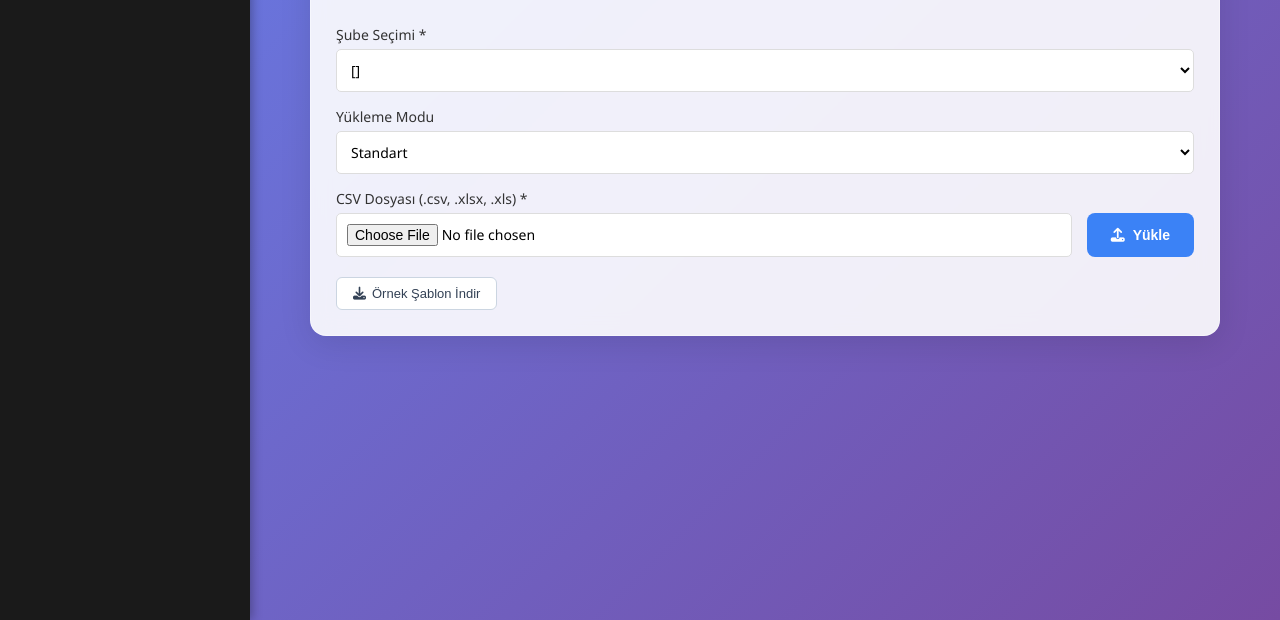
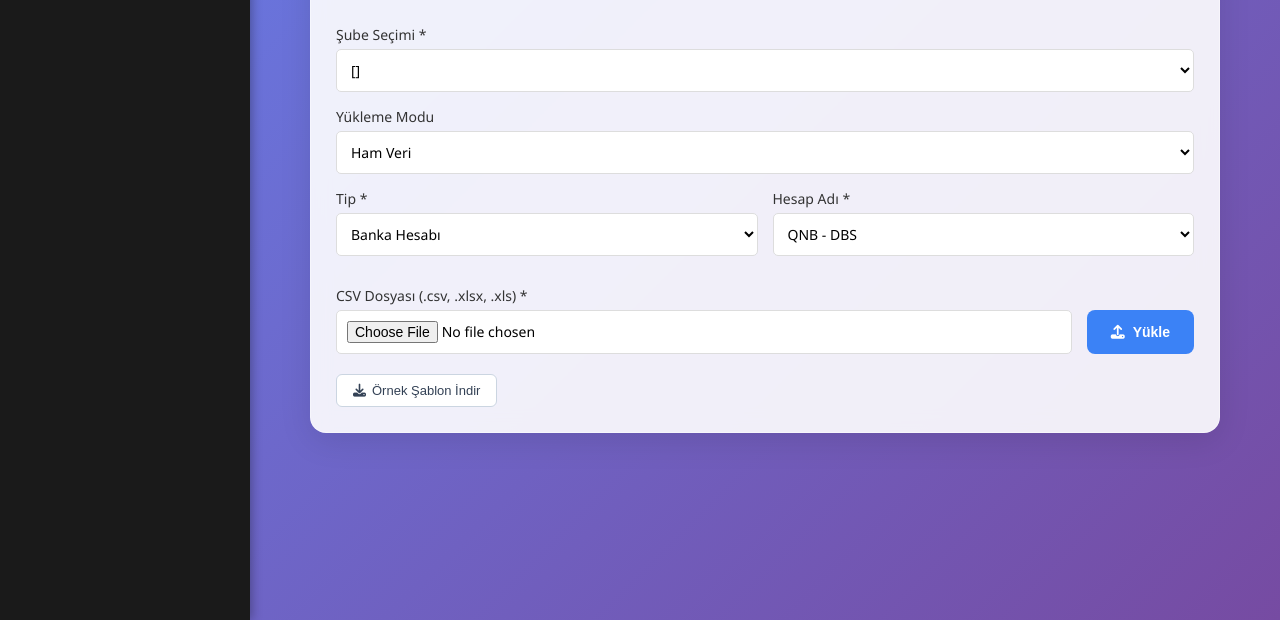
Before and after one commit to Sgunizi68/SilverCloud, a Python web app: template app/templates/odeme_yukleme.html in a window 1280 px wide. Shown: the part 180-800 px from the top of the page. Run offline with Jinja, Linux system fonts and the light colour scheme; the template is opened without the code that fills it: most values are stand-ins (such as "Sample title", 1, 10 or a date in 2020); some libraries are stand-ins or nearby versions.

Commit message:
Ödeme Yükleme'de defauly Yükleme değişti

```diff
--- a/app/templates/odeme_yukleme.html
+++ b/app/templates/odeme_yukleme.html
@@ -191,11 +191,11 @@
                 <label>Yükleme Modu</label>
                 <select id="loadingMode" class="form-control" onchange="document.getElementById('metadataFields').style.display = (this.value === 'ham_veri' ? 'grid' : 'none');">
                     <option value="standard">Standart</option>
-                    <option value="ham_veri">Ham Veri</option>
+                    <option value="ham_veri" selected>Ham Veri</option>
                 </select>
             </div>
 
-            <div id="metadataFields" style="display: none; grid-template-columns: 1fr 1fr; gap: 15px; margin-bottom: 15px;">
+            <div id="metadataFields" style="display: grid; grid-template-columns: 1fr 1fr; gap: 15px; margin-bottom: 15px;">
                 <div class="form-group">
                     <label>Tip *</label>
                     <select id="inject_tip" class="form-control">
```
Also changed, not shown: app/database.db (added).
